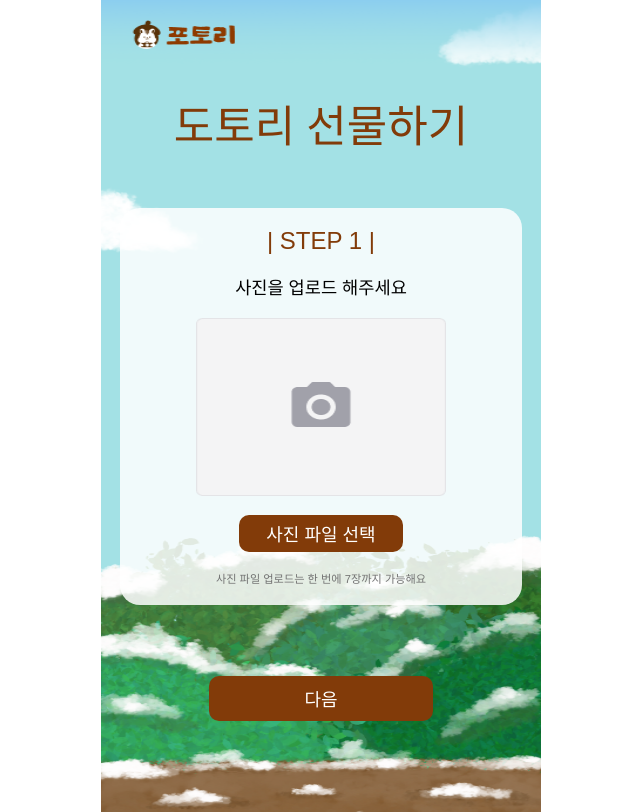
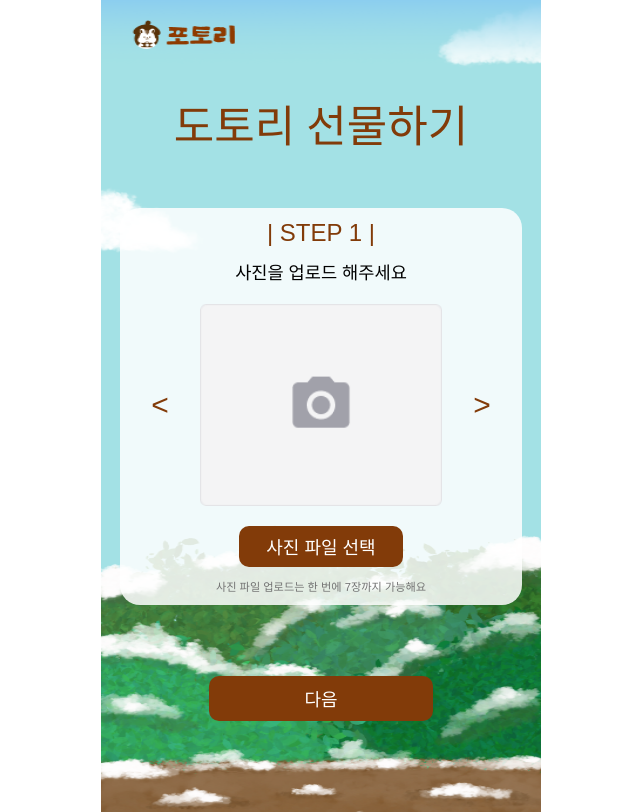
Before and after one commit to CAU-LikeLion12th-Chungkathon-Team4/Client, a React (Create React App) app: page /nutAdd in a window 1280 px wide. Shown: the whole page, without its empty margins (319-959 px from the left). Built offline with nearby package versions, Linux system fonts and the light colour scheme; no server answers; a web font is replaced by a local one.

Commit message:
FEAT: 도토리 선물하기 step2완성

```diff
--- a/src/component/DefaultButton.jsx
+++ b/src/component/DefaultButton.jsx
@@ -18,4 +18,5 @@ const Button = styled.div`
   font-size: 18px;
   border-radius: 10px;
   margin-top: 4%;
+  cursor: pointer;
 `;
--- a/src/component/nutAdd/MakeMessageBox.jsx
+++ b/src/component/nutAdd/MakeMessageBox.jsx
@@ -2,16 +2,19 @@ import React, { useEffect, useState } from "react";
 import styled from "styled-components";
 import DefaultButton from "../DefaultButton";
 
-const MakeMessageBox = ({ setSelectedNick }) => {
-  const [currentNick, setCurrentNick] = useState("");
+const MakeMessageBox = ({ setNick, setMessage }) => {
 
-  const handleChange = (e) => {
+  const handleChangeNick = (e) => {
     const newNick = e.target.value;
     if (newNick.length <= 10) {
-      setCurrentNick(newNick);
-      setSelectedNick(newNick);
-    } else {
-      alert("닉네임은 10글자 이내로만 설정 가능해요.");
+      setNick(newNick);
+    }
+  };
+
+  const handleChangeMessage = (e) => {
+    const newMessage = e.target.value;
+    if (newMessage.length <= 80) {
+      setMessage(newMessage);
     }
   };
 
@@ -29,7 +32,7 @@ const MakeMessageBox = ({ setSelectedNick }) => {
             maxLength={10}
             type="text"
             //value={currentNick}
-            //onChange={handleChange}
+            onChange={handleChangeNick}
             placeholder="EX) 너의짱친이다람쥐"
           />
         </NickBox>
@@ -38,8 +41,8 @@ const MakeMessageBox = ({ setSelectedNick }) => {
           <InputBox2
             maxLength={80}
             //value={currentNick}
-            //onChange={handleChange}
-            placeholder="이번 2024년도 너와 함께해서 무지 즐거웠어!! 내년에도 함께하자!!"
+            onChange={handleChangeMessage}
+            placeholder="올해도 너와 함께해서 너무 행복했어!! 우리 내년에도 함께하자!!"
           />
         </MessageBox>
         <SubTitleBox>
--- a/src/component/nutAdd/MakePhotoBox.jsx
+++ b/src/component/nutAdd/MakePhotoBox.jsx
@@ -1,15 +1,86 @@
 import React, { useEffect, useState } from "react";
 import styled from "styled-components";
 import DefaultButton from "../DefaultButton";
+import axios from "axios";
 
-const MakePhotoBox = () => {
+const MakePhotoBox = ({ setPhotos, photos }) => {
+  const [preview, setPreview] = useState(null); // 미리보기
+  const [currentImg, setCurrentImg] = useState(0); // 미리보기 인덱스 관리
+
+  const handleFileChange = (event) => {
+    const files = event.target.files;
+    if (!files || files.length === 0) return;
+    if (files.length > 7) {
+      alert("사진은 최대 7장까지 업로드 가능합니다!!");
+    } else {
+      const fileArray = Array.from(files);
+      //console.log(fileArray)
+      setPhotos(fileArray); // 부모 컴포넌트로 파일 전달
+
+      // 첫 번째 파일을 미리보기로 설정
+      const reader = new FileReader();
+      reader.onloadend = () => {
+        setPreview(reader.result); // 첫 번째 파일의 미리보기 저장
+      };
+      reader.readAsDataURL(fileArray[0]); // 첫 번째 파일만 미리보기 처리
+      //console.log(preview)
+    }
+  };
+
+  // 이전 이미지로 이동
+  const goPrev = () => {
+    if (photos.length > 0) {
+      const prevIndex = currentImg === 0 ? photos.length - 1 : currentImg - 1;
+      setCurrentImg(prevIndex); // 이전 이미지로 이동
+      updatePreview(prevIndex); // 미리보기 업데이트
+    }
+  };
+
+  // 다음 이미지로 이동
+  const goNext = () => {
+    if (photos.length > 0) {
+      const nextIndex = currentImg === photos.length - 1 ? 0 : currentImg + 1;
+      setCurrentImg(nextIndex); // 다음 이미지로 이동
+      updatePreview(nextIndex); // 미리보기 업데이트
+    }
+  };
+
+  // 미리보기 업데이트 함수
+  const updatePreview = (index) => {
+    const reader = new FileReader();
+    reader.onloadend = () => {
+      setPreview(reader.result); // 선택한 파일의 미리보기 저장
+    };
+    reader.readAsDataURL(photos[index]);
+  };
+
   return (
     <Outer>
       <Container>
         <Title>| STEP 1 |</Title>
         <Text>사진을 업로드 해주세요</Text>
-        <Upload src="/source/camerabtn.png" />
-        <SelectPhoto>사진 파일 선택</SelectPhoto>
+        <SubContainer>
+          <Arrow onClick={goPrev}>&lt;</Arrow>
+          {preview ? (
+            <Upload src={preview} />
+          ) : (
+            <Upload src="/source/camerabtn.png" />
+          )}
+          <Arrow onClick={goNext}>&gt;</Arrow>
+        </SubContainer>
+        <SelectPhoto>
+          <label htmlFor="file-upload" style={{ cursor: "pointer" }}>
+            사진 파일 선택
+          </label>
+          <input
+            id="file-upload"
+            type="file"
+            accept="image/*"
+            multiple
+            onChange={handleFileChange}
+            style={{ display: "none" }}
+          />
+        </SelectPhoto>
         <SubText>사진 파일 업로드는 한 번에 7장까지 가능해요</SubText>
       </Container>
     </Outer>
@@ -45,9 +116,31 @@ const Title = styled.div`
 const Text = styled.div`
   font-size: 110%;
 `;
+
+const SubContainer = styled.div`
+  display: flex;
+  flex-direction: row;
+  align-items: center;
+  justify-content: space-evenly;
+  width: 100%;
+  height: 55.41%;
+  position: relative;
+`;
+const Arrow = styled.div`
+  cursor: pointer;
+  color: #823b09;
+  font-size: 30px;
+  position: relative;
+  //z-index: 4px;
+  //margin-bottom: 22%;
+`;
+
+
 const Upload = styled.img`
-  width: 62.09%;
-  height: 44.83%;
+  width: 60%;
+  height: 100%;
+  object-fit: contain;
+  border-radius: 10px;
 `;
 
 const SubText = styled.div`
@@ -60,7 +153,7 @@ const SelectPhoto = styled.div`
   align-items: center;
   justify-content: center;
   width: 40.8%;
-  height: 9.33%;
+  height: 10.33%;
   background-color: #823b09;
   color: white;
   font-size: 18px;
--- a/src/pages/nutadd/NutAdd.jsx
+++ b/src/pages/nutadd/NutAdd.jsx
@@ -7,16 +7,29 @@ import InputNick from "../../component/join/InputNick";
 import MakePhotoBox from "../../component/nutAdd/MakePhotoBox";
 import MakeMessageBox from "../../component/nutAdd/MakeMessageBox";
 import MakeQuiz from "../../component/nutAdd/MakeQuiz";
+import axios from "axios";
 
 const NutAdd = () => {
-  const [step, setStep] = useState(1);
+  const [step, setStep] = useState(1); // 스탭 관리
+  const [photos, setPhotos] = useState([]); // 사진 관리
+  const [nick, setNick] = useState("너의짱친이다람쥐"); // 닉네임 관리
+  const [message, setMessage] = useState("올해도 너와 함께해서 너무 행복했어!! 우리 내년에도 함께하자!!"); // 메세지 관리
 
+
+  // step 관리 함수
   const handleStep = () => {
-    setStep(step + 1);
+    if (photos.length == 0) {
+      alert("사진을 등록 해주세요!!");
+    } else {
+      setStep(step + 1);
+    }
   };
 
+  // 일단 임시 출력용 - 나중에 api연결 - 도토리 묶음 제출
   const handleSubmit = async () => {
-    console.log();
+    console.log(photos);
+    console.log(nick);
+    console.log(message);
   };
 
   return (
@@ -28,13 +41,13 @@ const NutAdd = () => {
         <Title>도토리 선물하기</Title>
         {step === 1 && (
           <>
-            <MakePhotoBox />
+            <MakePhotoBox setPhotos={setPhotos} photos={photos} />
             <DefaultButton buttonText="다음" buttonFunc={handleStep} />
           </>
         )}
         {step === 2 && (
           <>
-            <MakeMessageBox />
+            <MakeMessageBox setNick={setNick} setMessage={setMessage} />
             <DefaultButton buttonText="다음" buttonFunc={handleStep} />
           </>
         )}
```
